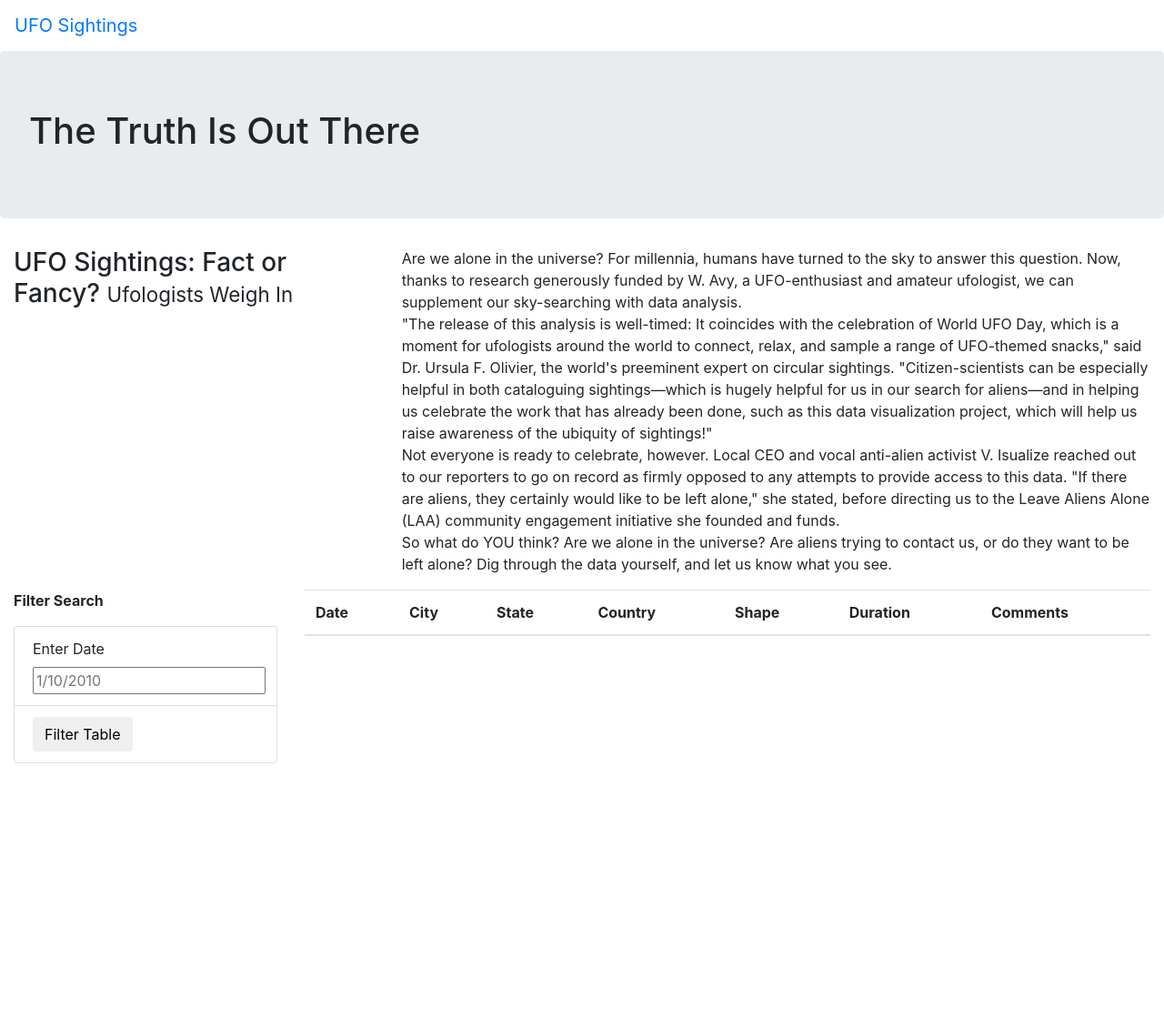
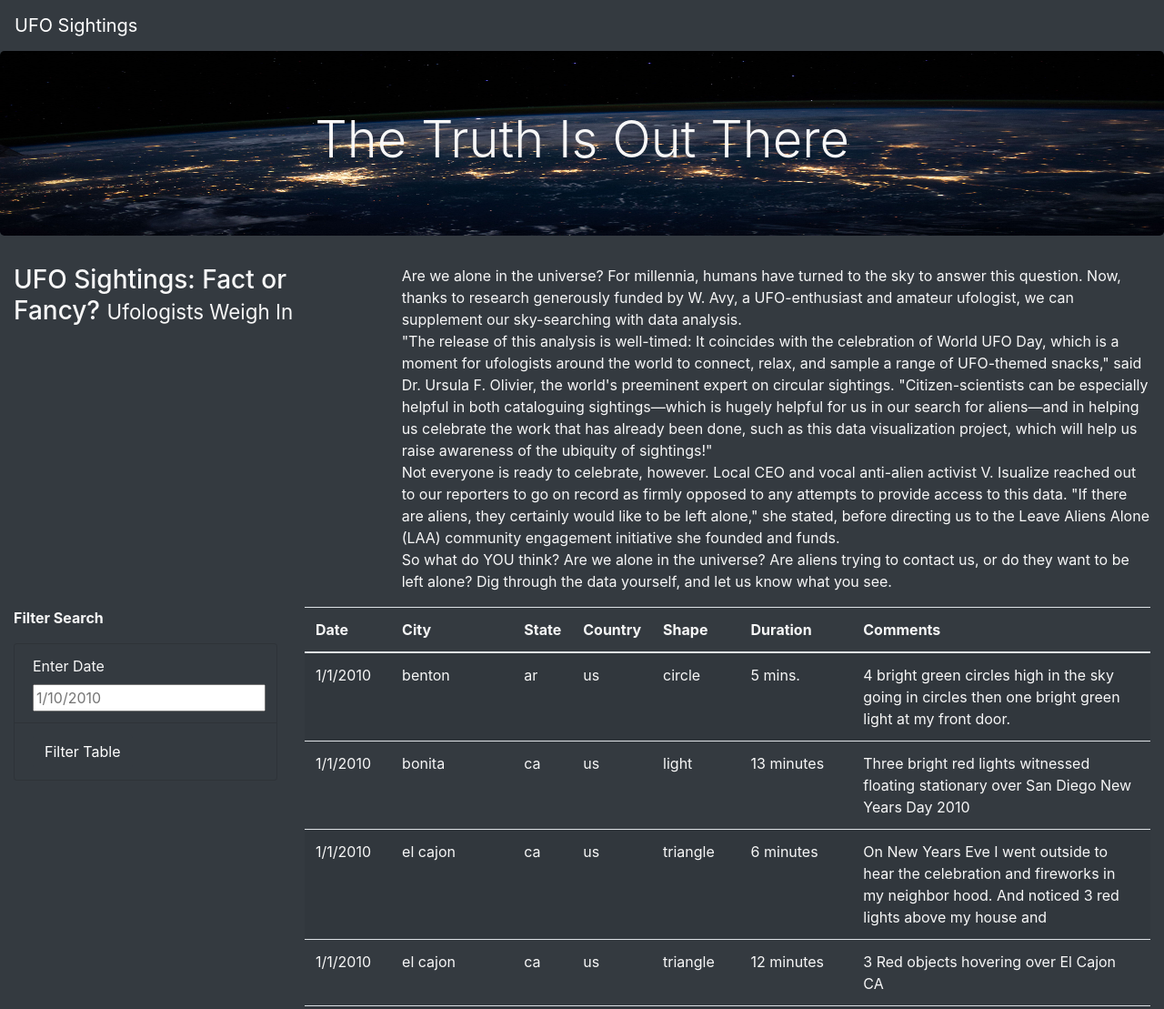
Before and after one commit to WhitLib/UFOs, a plain HTML site: page index.html in a window 1280 px wide. Shown: the top 1109 px of the page at 91% size. Before the commit the page ends 839 px from the top, so only its background shows below. Drawn offline with nearby package versions, Linux system fonts and the light colour scheme.

Commit message:
added css style elements

```diff
--- a/index.html
+++ b/index.html
@@ -13,13 +13,13 @@
     />
     <link rel="stylesheet" href="static/css/style.css">
 </head>
-<body>
+<body class="bg-dark">
     <div class="wrapper">
-        <nav class="navbar navbar-expand-lg">
+        <nav class="navbar navbar-dark bg-dark navbar-expand-lg">
             <a class="navbar-brand" href="index.html">UFO Sightings</a>
         </nav>
         <div class="jumbotron">
-            <h1>The Truth Is Out There</h1>
+            <h1 class="display-4">The Truth Is Out There</h1>
         </div>
         <div class="container-fluid">
             <div class="row">
@@ -42,16 +42,16 @@ So what do YOU think? Are we alone in the universe? Are aliens trying to contact
         <div class="container-fluid">
             <div class="row">
                 <div class="col-md-3">
-                    <form>
-                        <p style="font-weight: bold;">Filter Search</p>
+                    <form class="bg-dark">
+                        <p class="bg-dark" style="font-weight: bold;">Filter Search</p>
                       </form>
-                      <ul class="list-group">
-                        <li class="list-group-item">
+                      <ul class="list-group bg-dark">
+                        <li class="list-group-item bg-dark">
                             <label for="date">Enter Date</label>
                             <input type="text" placeholder="1/10/2010" id="datetime" />
                         </li>
-                        <li class="list-group-item">
-                            <button id="filter-btn" type="button" class="btn btn-default">Filter Table</button>
+                        <li class="list-group-item bg-dark">
+                            <button id="filter-btn" type="button" class="btn btn-dark">Filter Table</button>
                         </li>
                     </ul>
                 </div>
@@ -75,5 +75,8 @@ So what do YOU think? Are we alone in the universe? Are aliens trying to contact
             </div>
         </div>
     </div>
+<script src="https://cdnjs.cloudflare.com/ajax/libs/d3/4.11.0/d3.js"></script>
+<script src="static/js/data.js"></script>
+<script src="static/js/app.js"></script>
 </body>
 </html>
--- a/static/css/style.css
+++ b/static/css/style.css
@@ -0,0 +1,9 @@
+body {
+
+    color: #f7f7f7;
+  }
+  .jumbotron {
+    background-image: url("../images/nasa.jpg");
+    background-size: 100% 100%;
+    text-align: center;
+  }
--- a/js/app.js
+++ b/static/js/app.js
@@ -6,22 +6,24 @@ var tbody = d3.select("tbody");
 
 // Build a table
 function buildTable(data) {
-    // and clear any existing data
+    // First, clear out any existing data
     tbody.html("");
-}
 
-// Loop through each object in the data and append a row and cells for each value in the row
-data.forEach((dataRow) => {
-    let row = tbody.append("tr");
+    // Next, loop through each object in the data
+    // and append a row and cells for each value in the row
+    data.forEach((dataRow) => {
+      // Append a row to the table body
+      let row = tbody.append("tr");
 
-    // Loop through each field in the dataRow and add
-    // each value as a table cell (td)
-    Object.values(dataRow).forEach((val) => {
+      // Loop through each field in the dataRow and add
+      // each value as a table cell (td)
+      Object.values(dataRow).forEach((val) => {
         let cell = row.append("td");
         cell.text(val);
+        }
+      );
     });
-
-});
+  }
 
 function handleClick() {
     // Select the very first element that matches our selector string: "#datetime"
```
Also changed, not shown: static/images/nasa.jpg (added), static/js/data.js (renamed from js/data.js), 1 other file.
